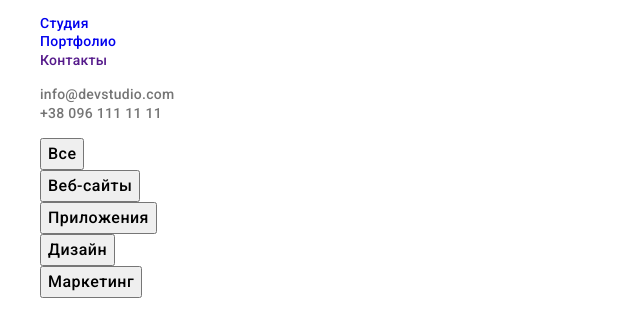
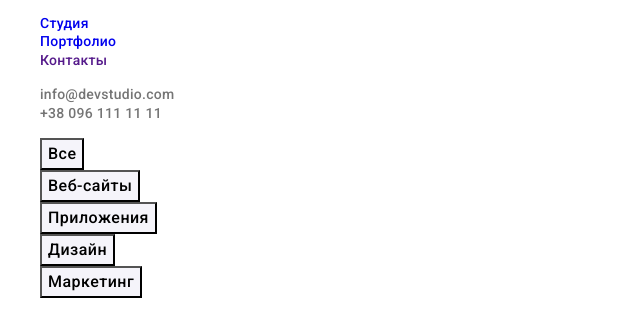
Before and after one commit to Alexandr-Yermolov/goit-markup-hw-02, a plain HTML site: page portfolio.html in a window 1280 px wide. Shown: the part 33-344 px from the top of the page, without its empty margins (0-640 px from the left). Drawn offline with nearby package versions, Linux system fonts and the light colour scheme; files whose address does not match are found by name.

Commit message:
задний фон кнопок

```diff
--- a/css/styles.css
+++ b/css/styles.css
@@ -224,6 +224,7 @@ footer {
   /* text-align: center; */
   letter-spacing: 0.03em;
   cursor: pointer;
+  background-color: #f5f4fa;
 }
 
 .filter-button:focus,
```
